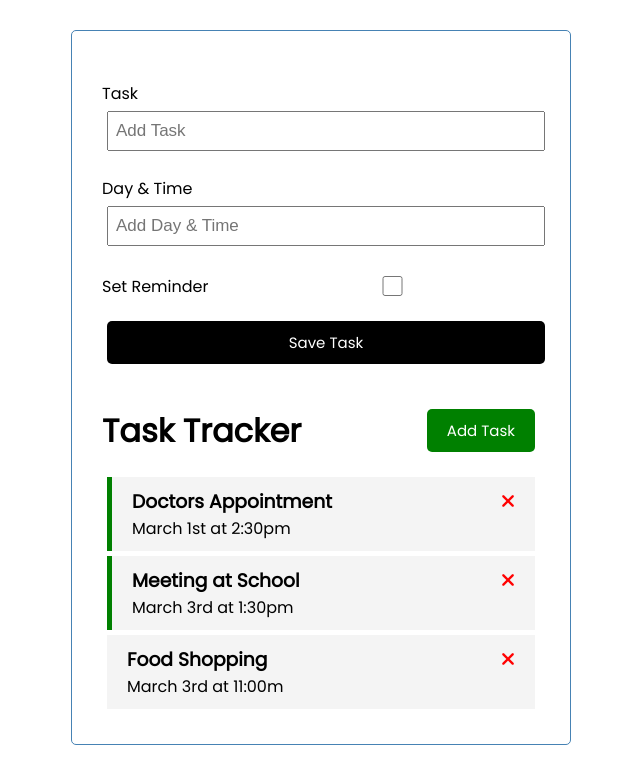
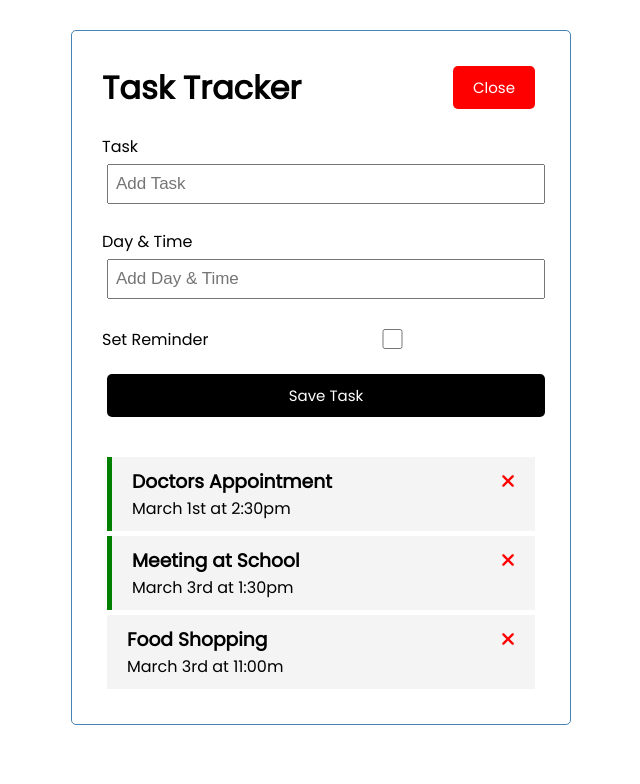
Before and after one commit to TavongaTawonezvi/task-reminder, a Vue app: page / in a window 1280 px wide. Both pictures are taken after a click on the button "Add Task". Shown: the top 784 px of the page, without its empty margins (319-959 px from the left). Built offline with nearby package versions, Linux system fonts and the light colour scheme.

Commit message:
added toggle function to addTask form

```diff
--- a/package.json
+++ b/package.json
@@ -10,6 +10,7 @@
   "dependencies": {
     "core-js": "^3.8.3",
     "express": "^4.19.2",
+    "json-server": "^1.0.0-beta.1",
     "vue": "^3.2.13"
   },
   "devDependencies": {
--- a/src/App.vue
+++ b/src/App.vue
@@ -1,7 +1,9 @@
 <template>
  <div class="container">
-  <AddTask/>
-  <Header title="Task Tracker"/>
+  <Header @show-task-form="this.showAddTask = !this.showAddTask" :toggleAddButton='showAddTask' title="Task Tracker"/>
+  <div v-show="showAddTask">
+    <AddTask @add-task='addTask' />
+  </div>
   <Tasks @toggle-reminder='toggleReminder' @delete-task='deleteTask' v-bind:tasks="tasks"/>
  </div>
 </template>
@@ -22,7 +24,8 @@ export default {
   },
   data() {
     return {
-      tasks: []
+      tasks: [],
+      showAddTask: false,
     }
   },
   methods: {
@@ -33,6 +36,9 @@ export default {
     toggleReminder(id){
       console.log(id)
       this.tasks = this.tasks.map((task) => task.id === id ? { ...task, reminder: !task.reminder } : task)
+    },
+    addTask(task) {
+      this.tasks = [...this.tasks, task]
     }
   },
   created() {
--- a/src/components/AddTask.vue
+++ b/src/components/AddTask.vue
@@ -44,13 +44,14 @@ export default {
             }
 
             const newTask = {
-                id: Math.floor(Math.random() * 100000),
+                id : Math.floor(Math.random() * 100000),
                 text: this.text,
                 day: this.day,
                 reminder: this.reminder
             }
 
-            console.log(newTask)
+            this.$emit('add-task', newTask)
+
             this.text = ''
             this.day = ''
             this.reminder = false
--- a/src/components/Header.vue
+++ b/src/components/Header.vue
@@ -1,7 +1,7 @@
 <template>
     <header>
         <h1>{{title}}</h1>
-        <Button text="Add Task" color="green"/>
+        <Button @click="$emit('show-task-form')" :text="toggleAddButton ? 'Close' : 'Add Task'" :color="toggleAddButton ? 'red' : 'green'"/>
     </header>
 </template>
 
@@ -11,6 +11,8 @@ export default {
      name: 'Header',
      props: {
         title: String,
+        toggleAddButton: Boolean,
+
      },
      components: {
         Button
```
Also changed, not shown: 1 other file (tests, documents, lock files or other folders).
